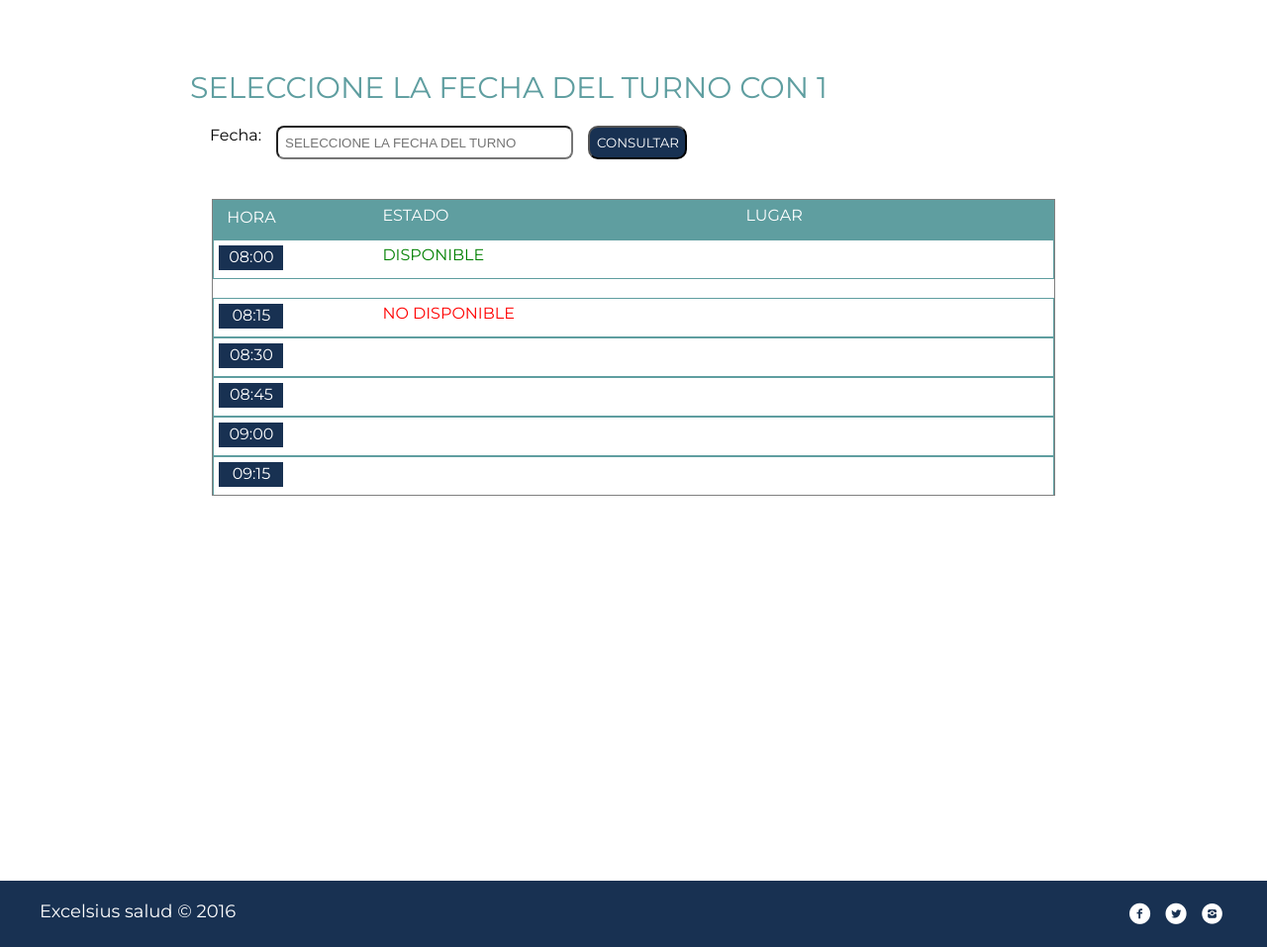
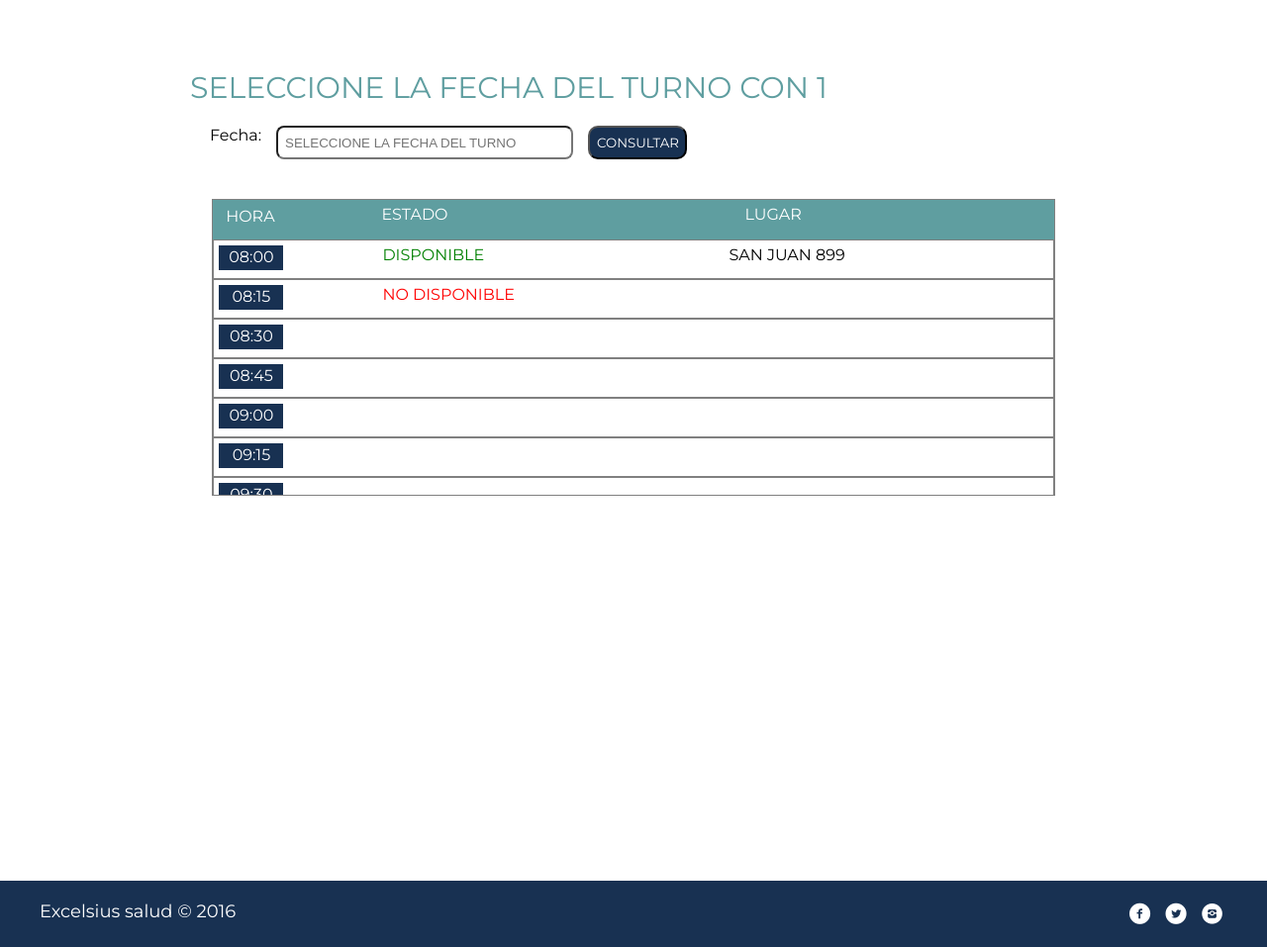
Before and after one commit to marianofz92/excelsius2, a PHP site: page /excelsius2/solicitar-turno.php in a window 1280 px wide. Shown: the part 100-1057 px from the top of the page at 99% size. Run offline with PHP 8.4, Linux system fonts and the light colour scheme; the visitor is signed in with stand-in values (Sample User, id 1).

Commit message:
avance turnos

```diff
--- a/css/solicitar-turno.css
+++ b/css/solicitar-turno.css
@@ -60,7 +60,7 @@
 .horarios li{
     height: 40px;
     padding: 5px;
-    border: 0.1px solid  cadetblue;
+    border: 0.1px solid gray;
     display: flex;
 }
 .hora{
@@ -79,9 +79,11 @@
 .estado-nd{
     margin-left: 100px;
     color: red;
+    margin-right: 100px;
 }
 .lugar{
-    width: 150px;
+
+    margin-left: 250px;
 
 }.hora1{
     width: 65px;
@@ -102,4 +104,5 @@
 }
 .horarios li:first-child{
     background-color: cadetblue;
+    border: none;
 }
--- a/solicitar-turno.php
+++ b/solicitar-turno.php
@@ -96,7 +96,7 @@ if (isset($_SESSION['loggedin']) && $_SESSION['loggedin'] == true) {
       <form action="" method="post" class="formulario-resultado" >
         <ul class="horarios">
             <li><p class="hora1"> HORA </p> <p class="estado1"> ESTADO</p> <p class="lugar1">LUGAR</p></li>
-            <li><p class="hora">08:00</p> <p class="estado"> DISPONIBLE</p></li> <p class="lugar1">San Juan 889</p>
+            <li><p class="hora">08:00</p> <p class="estado"> DISPONIBLE</p> <p class="lugar">SAN JUAN 899</p></li>
             <li><p class="hora">08:15</p> <p class="estado-nd">NO DISPONIBLE</p></li>
             <li><p class="hora">08:30</p></li>
             <li><p class="hora">08:45</p></li>
```
